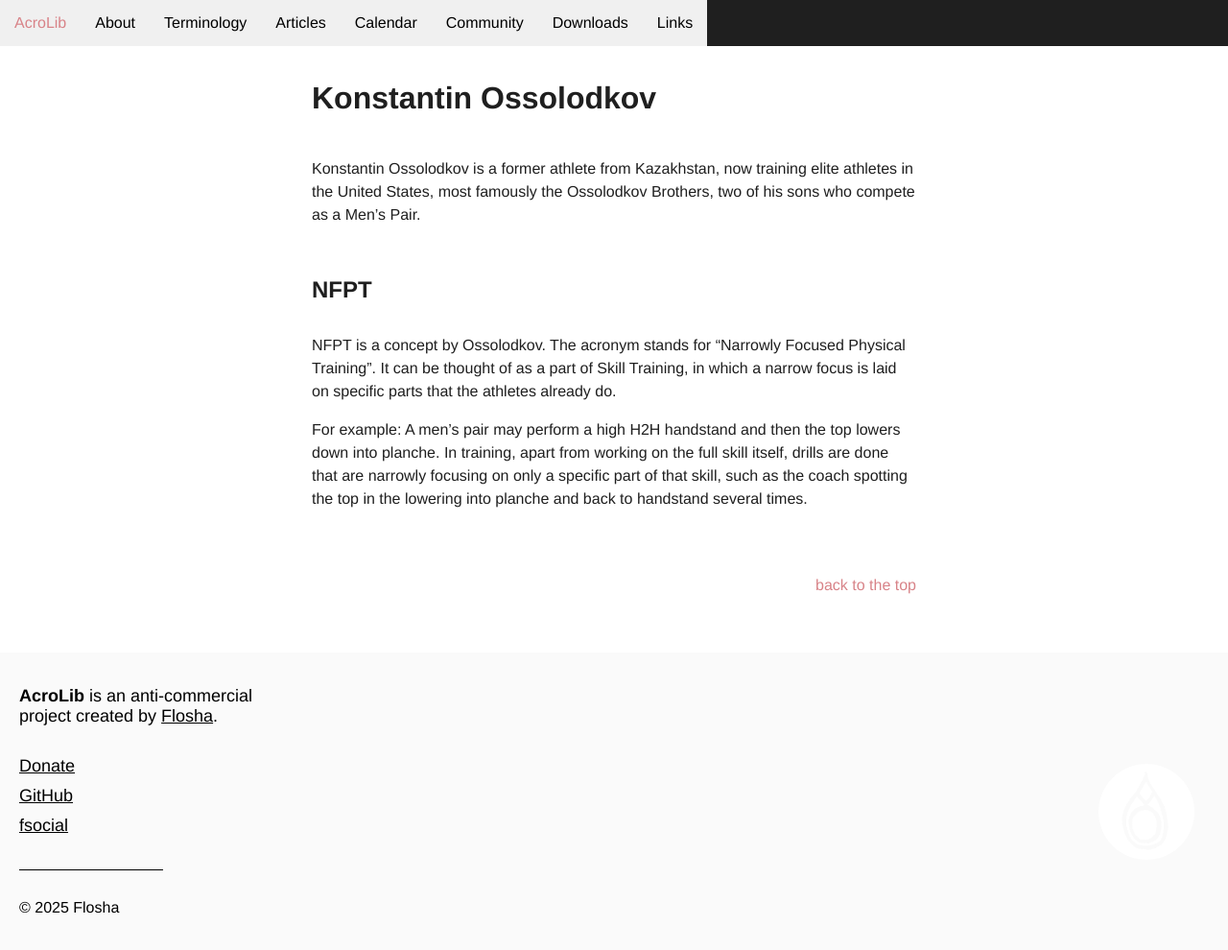
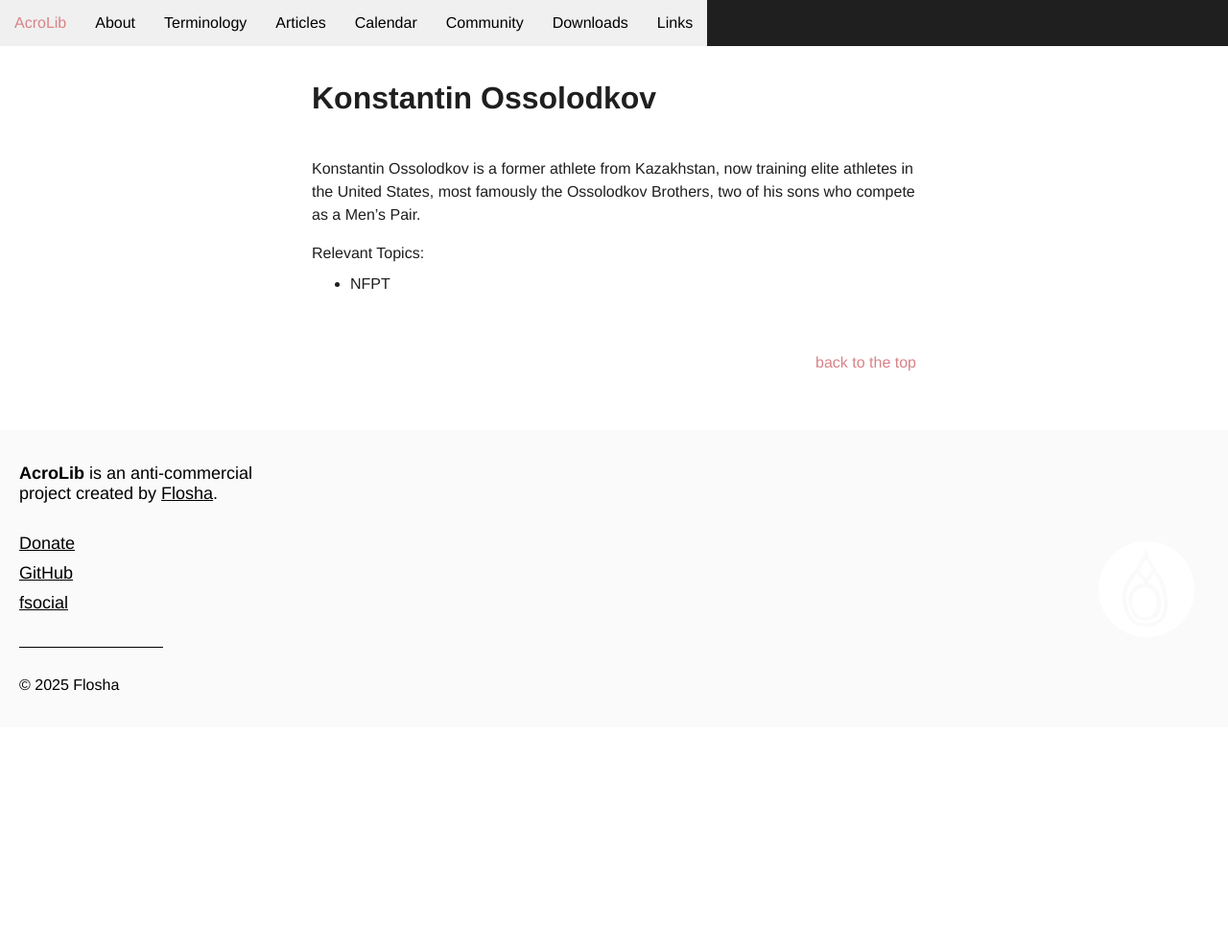
Before and after one commit to floshin/acrolib, a Jekyll site: the page built from training/ossolodkov.md, in a window 1280 px wide. Shown: the whole page at 96% size. Built offline with Jekyll 4.4.1, drawn with Linux system fonts in a browser that asks for light colours; our own code applies the rules of GitHub Pages for plain Markdown files; after the commit the page ends 900 px from its top, so only the background shows below that.

Commit message:
Update ossolodkov.md

```diff
--- a/training/ossolodkov.md
+++ b/training/ossolodkov.md
@@ -2,9 +2,5 @@
 
 Konstantin Ossolodkov is a former athlete from Kazakhstan, now training elite athletes in the United States, most famously the Ossolodkov Brothers, two of his sons who compete as a Men's Pair.
 
-
-## NFPT
-
-NFPT is a concept by Ossolodkov. The acronym stands for "Narrowly Focused Physical Training". It can be thought of as a part of Skill Training, in which a narrow focus is laid on specific parts that the athletes already do.
-
-For example: A men's pair may perform a high H2H handstand and then the top lowers down into planche. In training, apart from working on the full skill itself, drills are done that are narrowly focusing on only a specific part of that skill, such as the coach spotting the top in the lowering into planche and back to handstand several times.
+Relevant Topics:
+* NFPT
```
